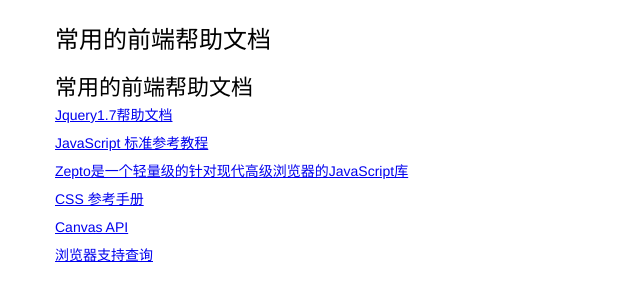
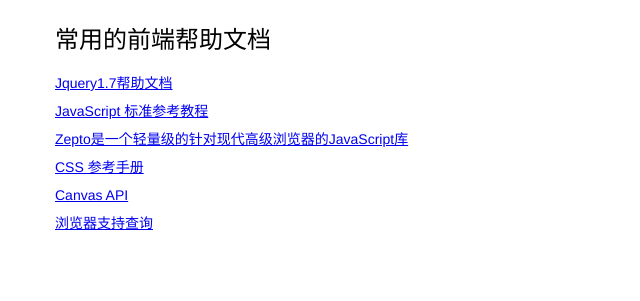
Before and after one commit to luozyiii/blog, a Jekyll site: the page built from _posts/2016-03-01-常用的前端帮助文档.md, in a window 1280 px wide. Shown: the top 301 px of the page, without its empty margins (0-640 px from the left). Built offline with Jekyll 4.4.1, drawn with Linux system fonts in a browser that asks for light colours.

Commit message:
常用的前端帮助文档

```diff
--- a/_posts/2016-03-01-常用的前端帮助文档.md
+++ b/_posts/2016-03-01-常用的前端帮助文档.md
@@ -10,7 +10,6 @@ title: 常用的前端帮助文档
 
 <section class="g-content">
 	<div class="m-list">
-		<h2>常用的前端帮助文档</h2>
 		<p><a href="//www.php100.com/manual/jquery/" title="">Jquery1.7帮助文档</a></p>
 		<p><a href="//javascript.ruanyifeng.com/#introduction" title="">JavaScript 标准参考教程</a></p>
 		<p><a href="//www.wenshuai.cn/Manual/Zepto/" title="">Zepto是一个轻量级的针对现代高级浏览器的JavaScript库</a></p>
```
